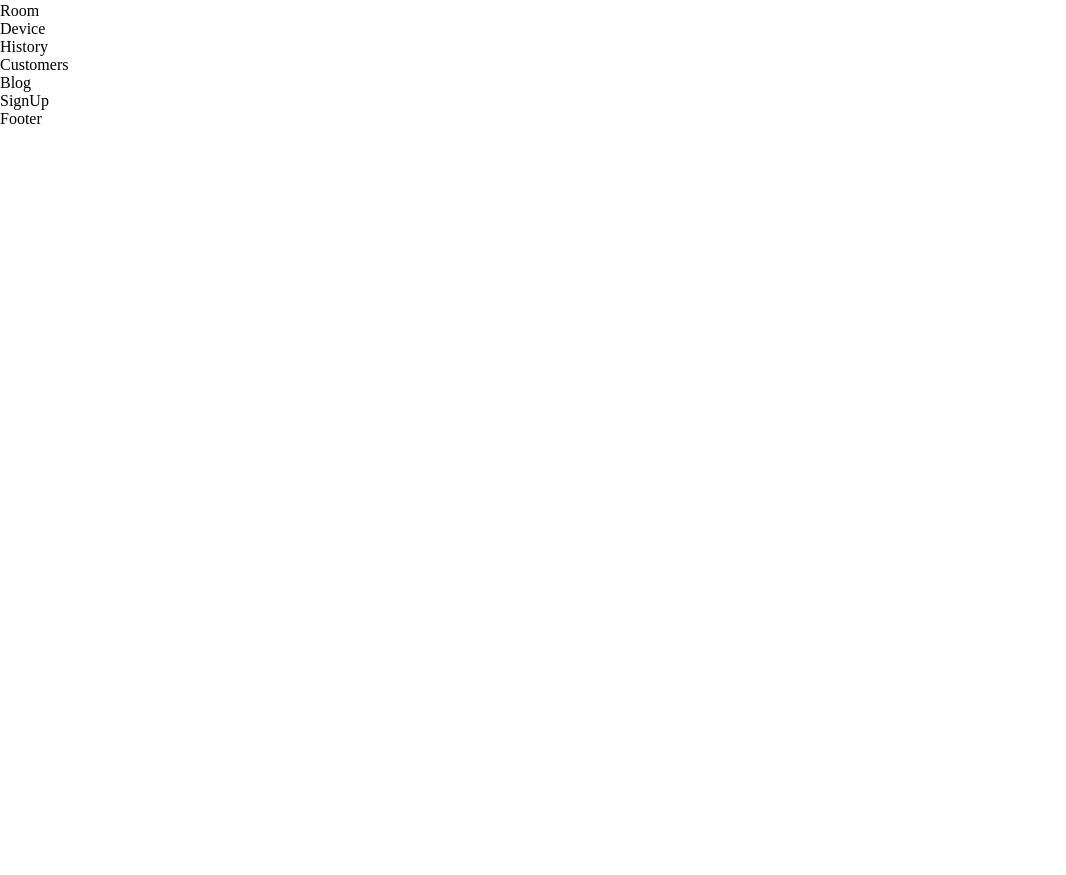
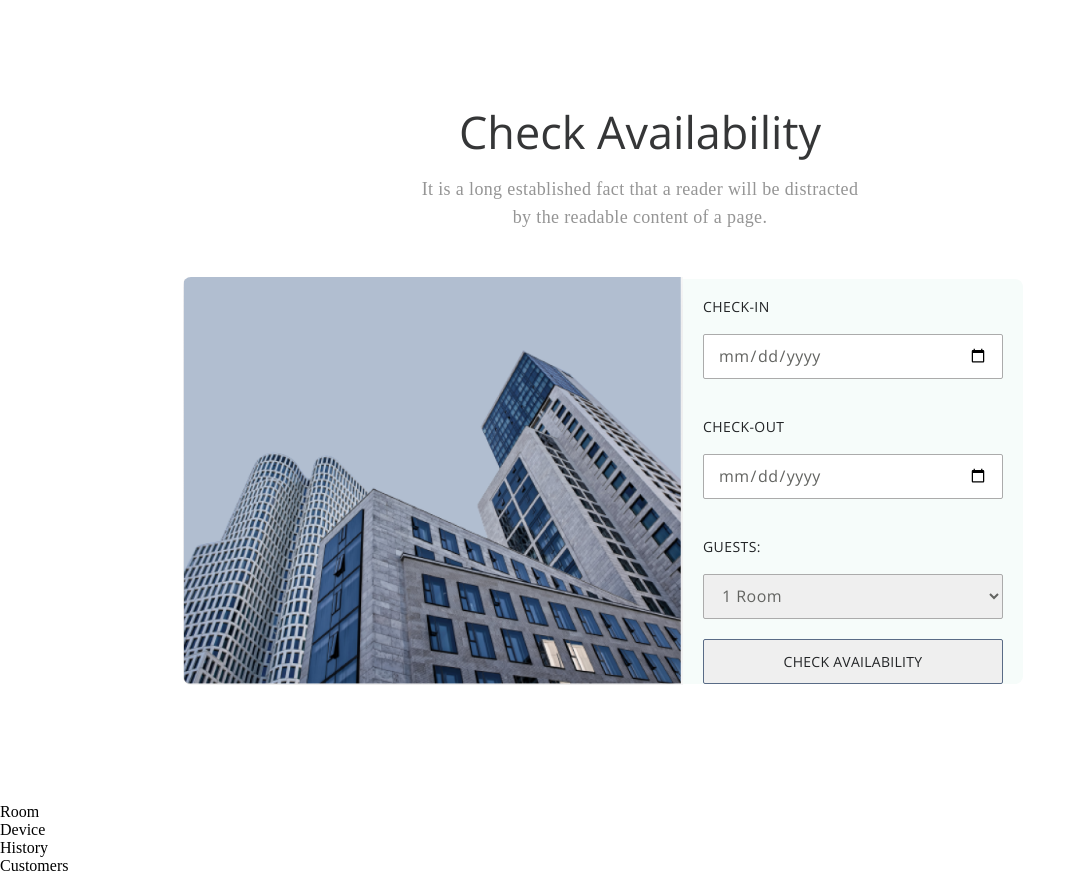
Before and after one commit to SHAKXRUZ/HOTEL, a React (Create React App) app: page / in a window 1280 px wide. Shown: the part 579-1454 px from the top of the page, without its empty margins (0-1066 px from the left). Before the commit the page ends 800 px from the top, so only its background shows below. Built offline with nearby package versions, Linux system fonts and the light colour scheme.

Commit message:
check media full

```diff
--- a/src/components/check/Check.css
+++ b/src/components/check/Check.css
@@ -0,0 +1,225 @@
+@font-face {
+    font-family: 'OpenSans400';
+    src: url('../../assets/fonts/OpenSans400.ttf');
+}
+
+@font-face {
+    font-family: 'AverageSans400';
+    src: url('../../assets/fonts/AverageSans400.ttf');
+}
+
+.check {
+    padding: 0px 163px;
+    max-width: 1440px;
+    margin: 120px auto 118px auto;
+}
+
+.checks {
+    padding: 0px 20px;
+}
+
+.check_titles {
+    display: flex;
+    flex-direction: column;
+    align-items: center;
+}
+
+.check_title {
+    font-family: 'OpenSans400';
+    font-weight: 400;
+    font-size: 45px;
+    line-height: 55px;
+    text-align: center;
+    color: #353637;
+    margin-bottom: 16px;
+}
+
+.check_text {
+    width: 452px;
+    font-family: 'AverageSans';
+    font-weight: 400;
+    font-size: 18px;
+    line-height: 28px;
+    text-align: center;
+    letter-spacing: 0.02em;
+    color: #959595;
+    margin-bottom: 46px;
+}
+
+.check_content {
+    display: flex;
+    align-items: center;
+}
+
+.check_images {
+    width: 637px;
+    border-radius: 8px 0px 0px 8px;
+}
+
+.check_right {
+    width: 475px;
+    height: 523px;
+    background: #F6FCFA;
+    border-radius: 0px 8px 8px 0px;
+    display: flex;
+    flex-direction: column;
+    align-items: center;
+    justify-content: center;
+    gap: 29px;
+}
+
+.check_input_text {
+    font-family: 'OpenSans400';
+    font-weight: 400;
+    font-size: 14px;
+    line-height: 55px;
+    letter-spacing: 0.03em;
+    color: #222426;
+}
+
+.check_input {
+    width: 339px;
+    height: 50px;
+    border: 1px solid #ABABAB;
+    border-radius: 2px;
+    font-family: 'OpenSans400';
+    font-weight: 400;
+    font-size: 16px;
+    line-height: 55px;
+    letter-spacing: 0.03em;
+    color: #636461;
+    padding: 0px 14px;
+}
+
+.check_form_btn {
+    width: 339px;
+    height: 50px;
+    border: 1.5px solid #596B86;
+    border-radius: 2px;
+    font-family: 'OpenSans400';
+    font-weight: 400;
+    font-size: 14px;
+    line-height: 55px;
+    letter-spacing: 0.02em;
+    color: #222426;
+    display: flex;
+    align-items: center;
+    justify-content: center;
+    cursor: pointer;
+    transition: .5s;
+}
+
+.check_form_btn:hover {
+    background-color: rgb(203, 195, 195);
+    transition: .5s;
+}
+
+@media only screen and (max-width:1400px) {
+    .check_images {
+        width: 500px;
+    }
+
+    .check_right {
+        width: 340px;
+        height: auto;
+        gap: 20px;
+    }
+
+    .check_input {
+        width: 300px;
+        height: 45px;
+    }
+
+    .check_form_btn {
+        width: 300px;
+        height: 45px;
+    }
+}
+
+@media only screen and (max-width:1200px) {
+    .check {
+        padding: 0px 50px;
+        margin: 100px auto 100px auto;
+    }
+
+    .check_content {
+        justify-content: center;
+    }
+}
+
+@media only screen and (max-width:1000px) {
+    .check {
+        padding: 0px 0px;
+        margin: 50px auto 50px auto;
+    }
+
+    .check_title {
+        font-size: 38px;
+        line-height: 50px;
+        margin-bottom: 15px;
+    }
+
+    .check_text {
+        font-size: 16px;
+        line-height: 20px;
+        margin-bottom: 40px;
+    }
+}
+
+@media only screen and (max-width:900px) {
+    .check_content {
+        display: flex;
+        align-items: center;
+        flex-direction: column;
+    }
+
+    .check_images {
+        width: 100%;
+        border-radius: 10px;
+    }
+
+    .check_right {
+        width: 100%;
+        background: #F6FCFA;
+        border-radius: 10px;
+        padding: 30px 0px;
+    }
+
+    .check_input {
+        width: 320;
+    }
+
+    .check_form_btn {
+        width: 300px;
+    }
+}
+
+@media only screen and (max-width:768px) {
+    .check {
+        margin: 50px auto 50px auto;
+    }
+
+    .checks {
+        padding: 0px 10px;
+    }
+
+    .check_title {
+        font-size: 25px;
+        line-height: 20px;
+        margin-bottom: 10px;
+    }
+
+    .check_text {
+        width: 80%;
+        font-size: 14px;
+        line-height: 20px;
+        margin-bottom: 30px;
+    }
+}
+
+
+@media only screen and (max-width:500px) {
+    .check_right {
+        display: none;
+    }
+}
--- a/src/components/check/Check.jsx
+++ b/src/components/check/Check.jsx
@@ -1,5 +1,42 @@
 import "./Check.css";
+import CheckImages from "../../assets/images/check1.png";
 const Check = () => {
-  return <div>Check</div>;
+  return (
+    <div className="check">
+      <div className="checks">
+        <div className="check_titles">
+          <h2 className="check_title">Check Availability</h2>
+          <p className="check_text">
+            It is a long established fact that a reader will be distracted by
+            the readable content of a page.
+          </p>
+        </div>
+        <div className="check_content">
+          <img className="check_images" src={CheckImages} alt="check_images" />
+          <form className="check_right">
+            <div className="check_right_input_div">
+              <p className="check_input_text">CHECK-IN</p>
+              <input className="check_input" type="date" required />
+            </div>
+            <div className="check_right_input_div">
+              <p className="check_input_text">CHECK-OUT</p>
+              <input className="check_input" type="date" required />
+            </div>
+            <div className="check_right_input_div">
+              <p className="check_input_text">GUESTS:</p>
+              <select className="check_input">
+                <option>1 Room</option>
+                <option>2 Room</option>
+                <option>3 Room</option>
+                <option>4 Room</option>
+                <option>5 Room</option>
+              </select>
+            </div>
+            <button className="check_form_btn">CHECK AVAILABILITY</button>
+          </form>
+        </div>
+      </div>
+    </div>
+  );
 };
 export default Check;
--- a/src/components/heroBanner/HeroBanner.jsx
+++ b/src/components/heroBanner/HeroBanner.jsx
@@ -17,7 +17,11 @@ const HeroBanner = () => {
             <div className="heroBanner_left_btn">
               <button className="heroBanner_left_btn1">Get Started</button>
               <div className="heroBanner_left_audio">
-                <img className="heroAudio" src={HeroBannerAudio} alt="heroBanner_images" />
+                <img
+                  className="heroAudio"
+                  src={HeroBannerAudio}
+                  alt="heroBanner_images"
+                />
                 <p className="heroBanner_audio_text">Watch video</p>
               </div>
             </div>
```
Also changed, not shown: src/assets/images/check1.png (added).
